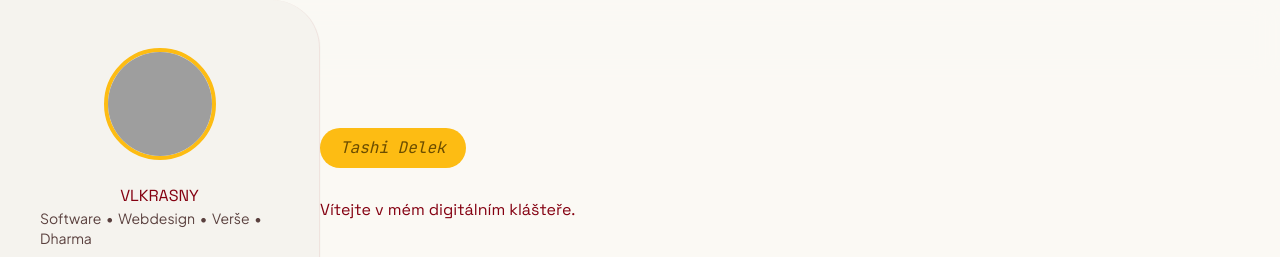
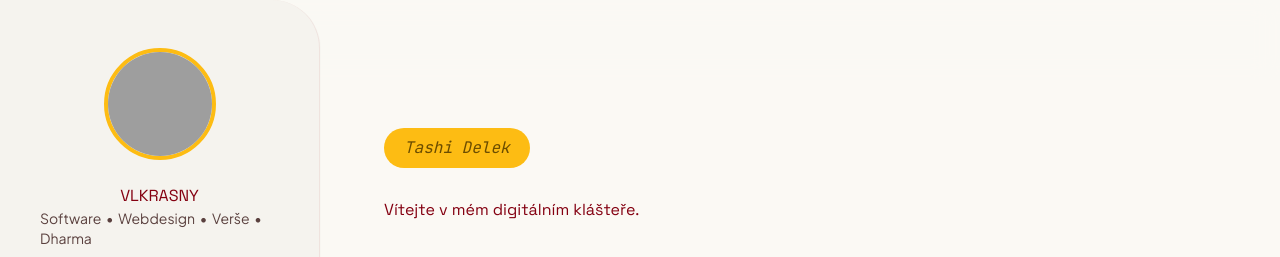
Before and after one commit to vlkrasny/vlkrasnycz, a plain HTML site: page index.html in a window 1280 px wide. Shown: the top 257 px of the page. Drawn offline with nearby package versions, Linux system fonts and the light colour scheme; grey boxes are pictures that could not be loaded.

Commit message:
Add files via upload

```diff
--- a/index.html
+++ b/index.html
@@ -194,7 +194,7 @@
 </div>
 </aside>
 <!-- Main Content Canvas -->
-<main class="lg:ml-80 pt-32 px-container-mobile md:px-container-desktop pb-section-gap">
+<main class="lg:ml-[24rem] pt-32 px-container-mobile md:px-container-desktop pb-section-gap">
 <!-- Hero Section: The Welcome -->
 <section class="max-w-4xl mb-section-gap">
 <span class="inline-block bg-secondary-container text-on-secondary-container px-5 py-2 rounded-full font-label-mono text-label-mono mb-8 italic">Tashi Delek</span>
```
